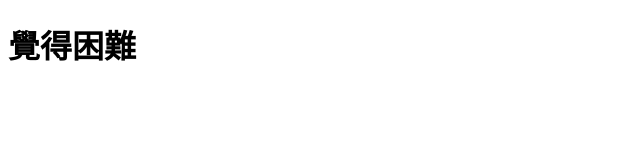
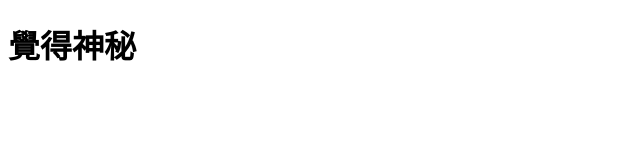
Before and after one commit to umi-jean/umi-jean.github.io, a plain HTML site: page index.html in a window 1280 px wide. Shown: the full height of the page, 0-640 px from the left. Drawn offline with Linux system fonts and the light colour scheme.

Commit message:
Update index.html

```diff
--- a/index.html
+++ b/index.html
@@ -5,6 +5,6 @@
     <title>你好，GitHub</title>
   </head>
   <body>
-    <h1>覺得困難</h1>
+    <h1>覺得神秘</h1>
   </body>
 </html>
```
